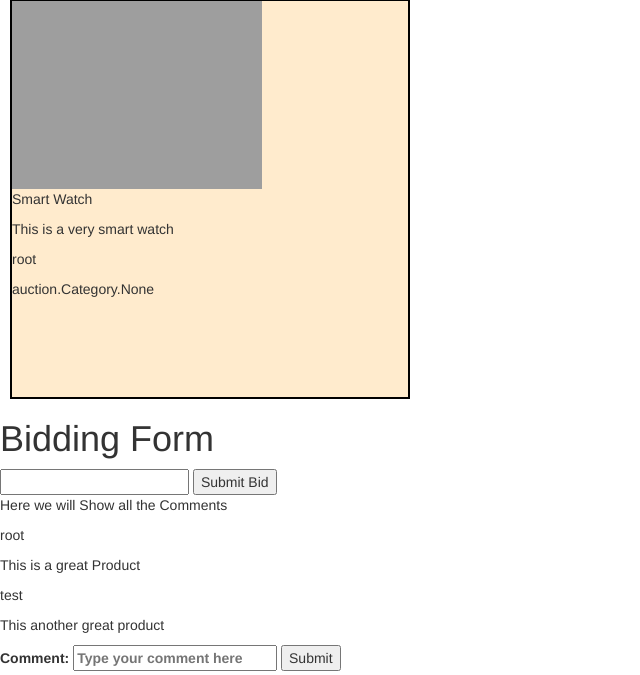
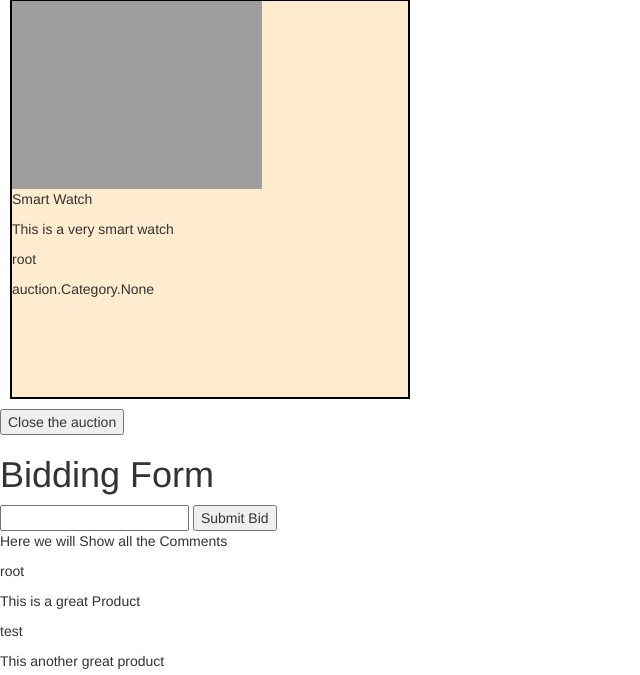
Before and after one commit to himanshuc11/Ebay2, a Django app: page /auction/detailed-item/1 in a window 1280 px wide. Shown: the part 103-778 px from the top of the page, without its empty margins (0-640 px from the left). Run offline with Django 3.2, Linux system fonts and the light colour scheme; a user stored in the database is signed in; data comes from the database, SQL or seed files in the repository; both versions use the stored data as it was after the commit; some libraries are stand-ins or nearby versions.

Commit message:
Completed

```diff
--- a/auction/models.py
+++ b/auction/models.py
@@ -1,3 +1,4 @@
+from operator import mod
 from django.db import models
 from customUser.models import User
 
--- a/auction/urls.py
+++ b/auction/urls.py
@@ -4,5 +4,6 @@ from . import views
 urlpatterns = [
     path('', views.index, name="index"),
     path('create-item/', views.create_item, name="create_item"),
-    path('detailed-item/<int:id>', views.detailed_view, name="detailed_view")
+    path('detailed-item/<int:id>', views.detailed_view, name="detailed_view"),
+    path('close-auction/<int:id>', views.close_auction, name="close_auction")
 ]
--- a/auction/views.py
+++ b/auction/views.py
@@ -3,6 +3,7 @@ from django.shortcuts import render
 
 from .models import Bid, Comment, Items
 from .forms import ItemForm
+from django.db.models import Max
 
 # Create your views here.
 def index(request):
@@ -60,10 +61,28 @@ def create_item(request):
             return HttpResponse(bounded_form.errors)
 
 
+# Make a field called is_active in Items to store if item is for sale or auction for this item has ended
+# Details Page, show winner if is_active is False, or show maximum bid in case of multiple bids
+# or in case of no bids, show the minimum bid amount
 
-# Only the person who posted(create-item) the item can close the auction
-# Go througn the bids to find the highest/largest bid
-# Declare the larged bid owner as the winner
 
-def close_auction(request, product_id):
-    pass
+def close_auction(request, id):
+    user = request.user
+    if not user.is_authenticated:
+        return HttpResponse('You need to be logged in')
+    try:
+        item = Items.objects.get(id=id)
+    except Items.DoesNotExist:
+        return HttpResponse('Invalid Item')
+
+    if item.owner == user:
+        bids = Bid.objects.filter(product=item)
+        if len(bids) == 0:
+            return HttpResponse('There are no bids on the item')
+        max_bid_amount = bids.aggregate(Max('amount'))
+        max_bid_amount = max_bid_amount["amount__max"]
+        bid = bids.get(amount=max_bid_amount)
+        v = f"Winner of this product is {bid.bidder}"
+        return HttpResponse(v)
+    else:
+        return HttpResponse('You cannot close the auction')
--- a/templates/auction/detailed-item.html
+++ b/templates/auction/detailed-item.html
@@ -11,6 +11,12 @@
   <p>{{item.owner}}</p>
   <p>{{item.tags}}</p>
 </div>
+
+{% if item.owner == user %}
+<form method="GET" action={% url 'close_auction' item.id %}>
+  <button type="submit">Close the auction</button>
+</form>
+{% endif %}
 
 <h1>Bidding Form</h1>
 
```
Also changed, not shown: db.sqlite3.
